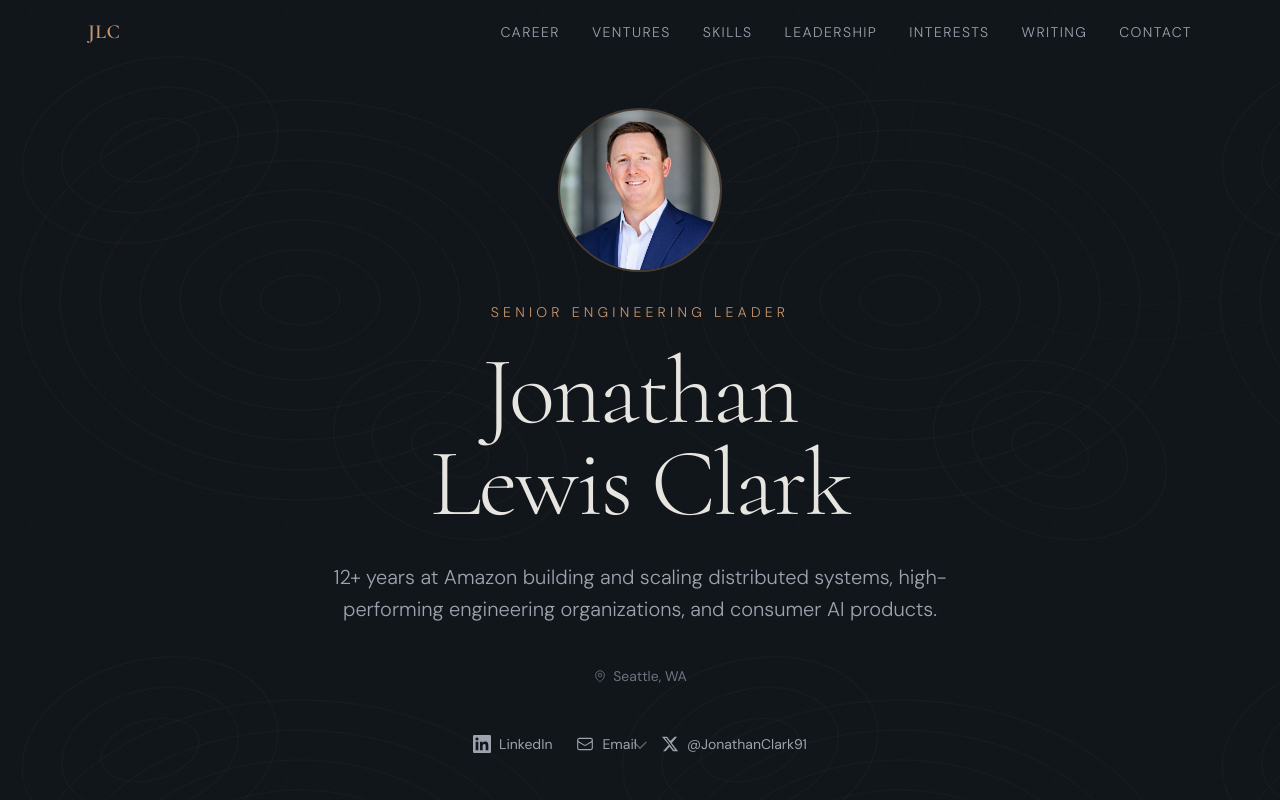
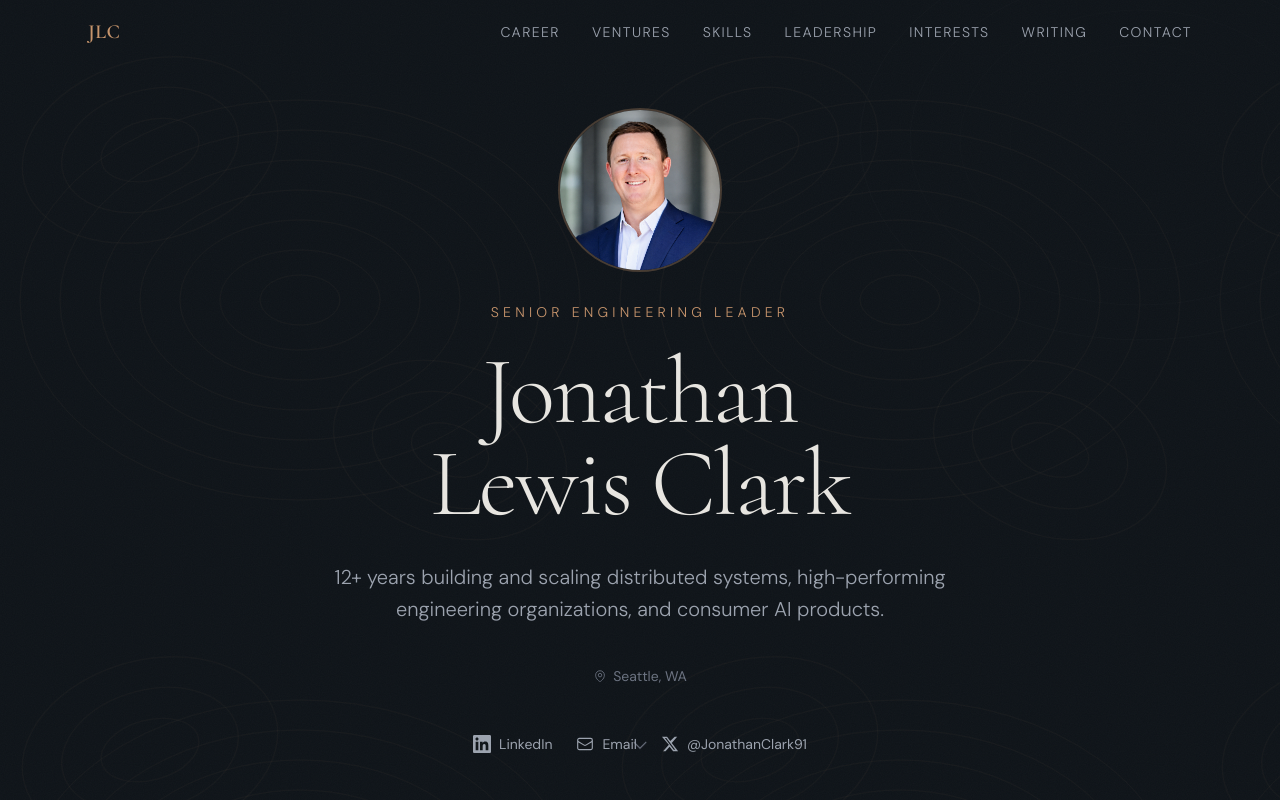
Before and after one commit to JonathanClark11/jonathanlewisclark.com, a Next.js app: page / in a window 1280 px wide. Shown: the top 800 px of the page. Built offline with nearby package versions, Linux system fonts and the light colour scheme.

Commit message:
Remove Amazon mention from hero tagline

```diff
--- a/src/app/page.tsx
+++ b/src/app/page.tsx
@@ -169,7 +169,7 @@ function Hero() {
 
         <Reveal delay={2}>
           <p className="text-text-secondary text-lg sm:text-xl max-w-2xl mx-auto mb-10 font-light leading-relaxed">
-            12+ years at Amazon building and scaling distributed systems,
+            12+ years building and scaling distributed systems,
             high-performing engineering organizations, and consumer AI products.
           </p>
         </Reveal>
```
